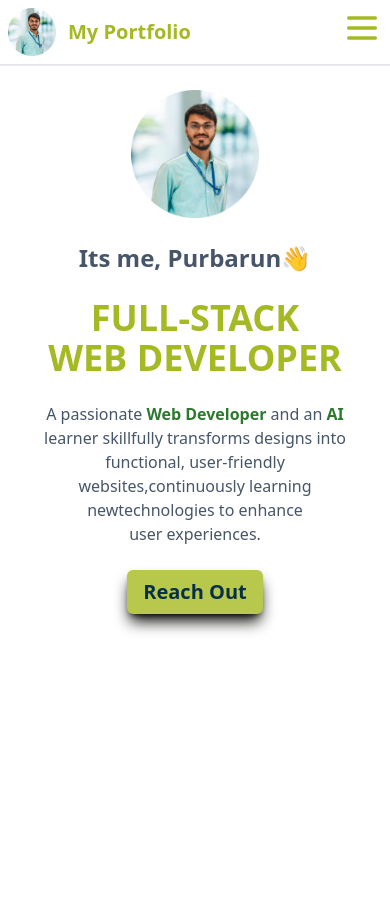
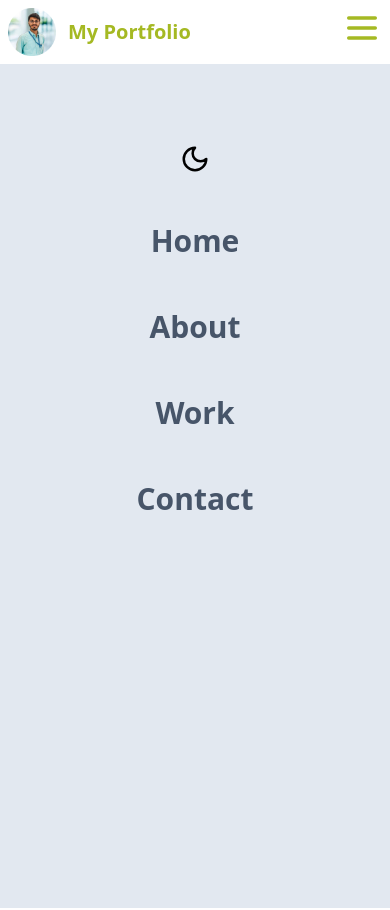
Before and after one commit to purbarunBC13/NewPortfolio, a React (Vite) app: page / in a window 390 px wide. Both pictures are taken after a click on the icon 362 px from the left and 28 px from the top of the page. Built offline with nearby package versions, Linux system fonts and the light colour scheme.

Commit message:
motion removed

```diff
--- a/src/pages/header.jsx
+++ b/src/pages/header.jsx
@@ -88,9 +88,9 @@ const Header = () => {
       </header>
 
       {/* Mobile nav*/}
-      <motion.nav
+      <nav
         initial="closed"
-        animate={isOpen ? "opened" : "closed"}
+        // animate={isOpen ? "opened" : "closed"}
         className="sm:hidden border-b-2"
       >
         <div className="flex justify-between p-2">
@@ -120,7 +120,7 @@ const Header = () => {
           </div>
         </div>
         {isOpen && (
-          <motion.div
+          <div
             className="xl:hidden absolute w-full h-screen flex flex-col items-center pt-20 dark:bg-black bg-slate-200 text-slate-600 dark:text-slate-400"
             variants={navVariants}>
             <ul className="flex flex-col items-center gap-12 text-3xl font-semibold">
@@ -169,9 +169,9 @@ const Header = () => {
                 <Link to="/Contact">Contact</Link>
               </li>
             </ul>
-          </motion.div>
+          </div>
         )}
-      </motion.nav>
+      </nav>
     </>
   );
 };
```
